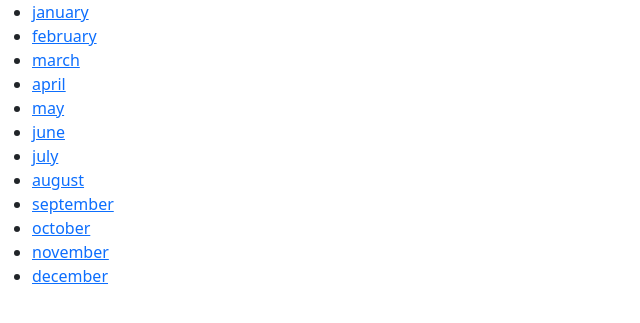
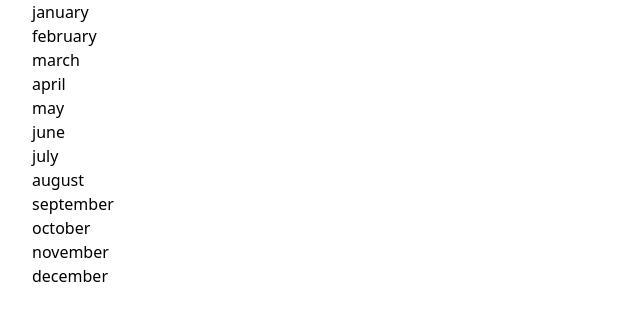
Before and after one commit to duong2604/Python-Django-C3CN, a Django app: page /challenges/ in a window 1280 px wide. Shown: the part 24-347 px from the top of the page, without its empty margins (0-640 px from the left). Run offline with Django 4.2, Linux system fonts and the light colour scheme.

Commit message:
static css and bootstrap

```diff
--- /dev/null
+++ b/challenges/static/challenges.css
@@ -0,0 +1,3 @@
+p {
+  font-size: 50px;
+}
--- /dev/null
+++ b/challenges/static/styles.css
@@ -0,0 +1,8 @@
+ul {
+  list-style: none;
+}
+
+a {
+  text-decoration: none;
+  color: black;
+}
--- a/challenges/templates/challenges.html
+++ b/challenges/templates/challenges.html
@@ -1,9 +1,12 @@
+{% load static %}
+
 <!DOCTYPE html>
 <html lang="en">
   <head>
     <meta charset="UTF-8" />
     <meta name="viewport" content="width=device-width, initial-scale=1.0" />
     <title>This month</title>
+    <link rel="stylesheet" href="{% static 'challenges.css' %}" />
   </head>
   <body>
     <h1>This month challenge</h1>
--- a/challenges/templates/index.html
+++ b/challenges/templates/index.html
@@ -1,7 +1,26 @@
 {% extends "base.html" %}
+{% load static %}
+
+{% block title %}
+  The month'challenges
+{% endblock %}
 
 
-{% block title %}The month'challenges{% endblock %}
+{% block static_links %}
+  <link
+    href="https://cdn.jsdelivr.net/npm/bootstrap@5.0.2/dist/css/bootstrap.min.css"
+    rel="stylesheet"
+    integrity="sha384-EVSTQN3/azprG1Anm3QDgpJLIm9Nao0Yz1ztcQTwFspd3yD65VohhpuuCOmLASjC"
+    crossorigin="anonymous"
+  />
+  <script
+    src="https://cdn.jsdelivr.net/npm/bootstrap@5.0.2/dist/js/bootstrap.bundle.min.js"
+    integrity="sha384-MrcW6ZMFYlzcLA8Nl+NtUVF0sA7MsXsP1UyJoMp4YLEuNSfAP+JcXn/tWtIaxVXM"
+    crossorigin="anonymous"
+    defer
+  ></script>
+   <link rel="stylesheet" href="{% static 'styles.css' %}" />
+{% endblock %}
 
 
 {% block content %}
@@ -9,11 +28,11 @@
   {% include "includes/header.html" %}
 
   <ul>
-  {% for month in months %}
-  <li>
-    <a href="{% url 'monthly' month %}">{{month}}</a>
-  </li>
-  {% endfor %}
+    {% for month in months %}
+    <li>
+      <a href="{% url 'monthly' month %}">{{month}}</a>
+    </li>
+    {% endfor %}
   </ul>
 
 {% endblock content %}
--- a/mypage/settings.py
+++ b/mypage/settings.py
@@ -24,7 +24,7 @@ BASE_DIR = Path(__file__).resolve().parent.parent
 SECRET_KEY = 'django-insecure-2smzn5+%$00!*$rsehf2c*2huro7=-b*-qg2hc81z8jt+f(u#3'
 
 # SECURITY WARNING: don't run with debug turned on in production!
-DEBUG = False
+DEBUG = True
 
 ALLOWED_HOSTS = ["127.0.0.1"]
 
@@ -122,9 +122,11 @@ USE_TZ = True
 # Static files (CSS, JavaScript, Images)
 # https://docs.djangoproject.com/en/4.2/howto/static-files/
 
-STATIC_URL = 'static/'
 
 # Default primary key field type
 # https://docs.djangoproject.com/en/4.2/ref/settings/#default-auto-field
 
 DEFAULT_AUTO_FIELD = 'django.db.models.BigAutoField'
+
+
+STATIC_URL = '/static/'
--- a/templates/base.html
+++ b/templates/base.html
@@ -1,11 +1,13 @@
+{% load static %}
+
 <!DOCTYPE html>
 <html lang="en">
   <head>
     <meta charset="UTF-8" />
     <meta name="viewport" content="width=device-width, initial-scale=1.0" />
-    <link href="https://cdn.jsdelivr.net/npm/bootstrap@5.0.2/dist/css/bootstrap.min.css" rel="stylesheet" integrity="sha384-EVSTQN3/azprG1Anm3QDgpJLIm9Nao0Yz1ztcQTwFspd3yD65VohhpuuCOmLASjC" crossorigin="anonymous">
-    <script src="https://cdn.jsdelivr.net/npm/bootstrap@5.0.2/dist/js/bootstrap.bundle.min.js" integrity="sha384-MrcW6ZMFYlzcLA8Nl+NtUVF0sA7MsXsP1UyJoMp4YLEuNSfAP+JcXn/tWtIaxVXM" crossorigin="anonymous" defer></script>
     <title>{% block title %}{% endblock %}</title>
+    {% block static_links %} {% endblock static_links %}
+
   </head>
   <body>
     {% block content %} {% endblock %}
```
Also changed, not shown: README.md.
